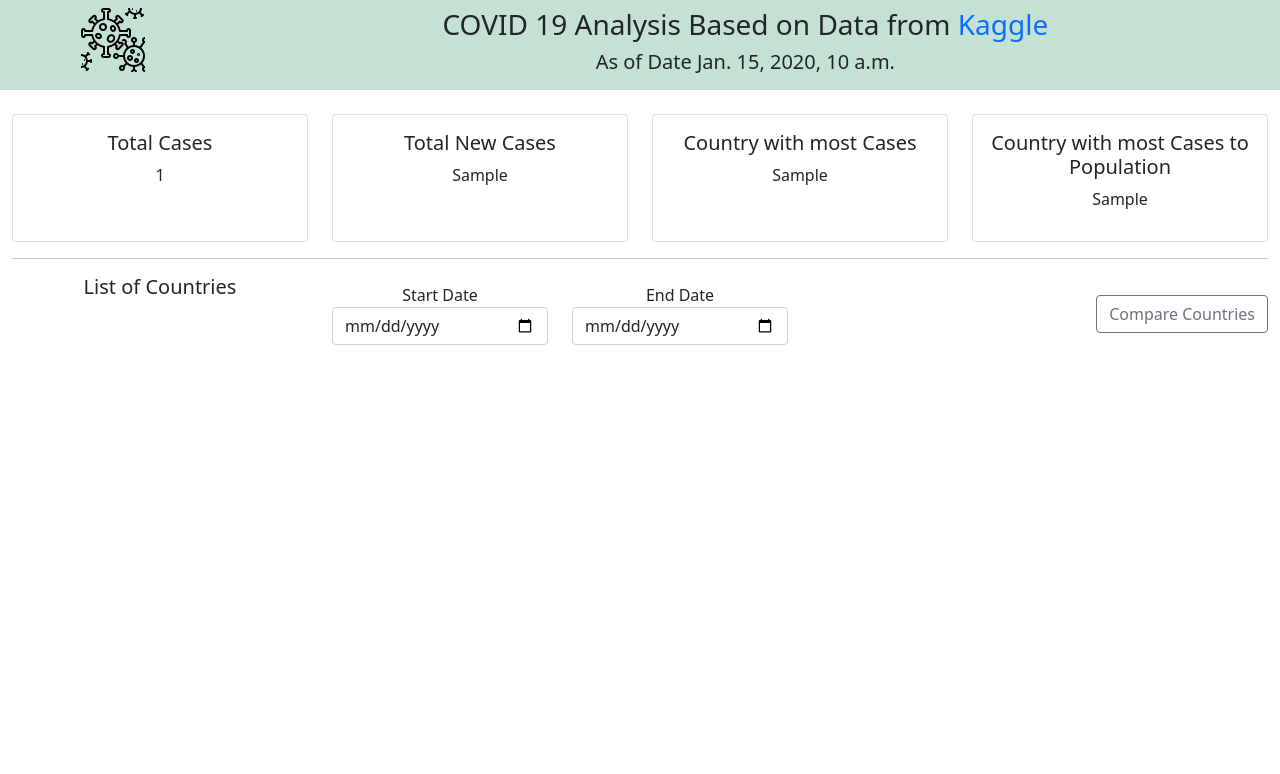
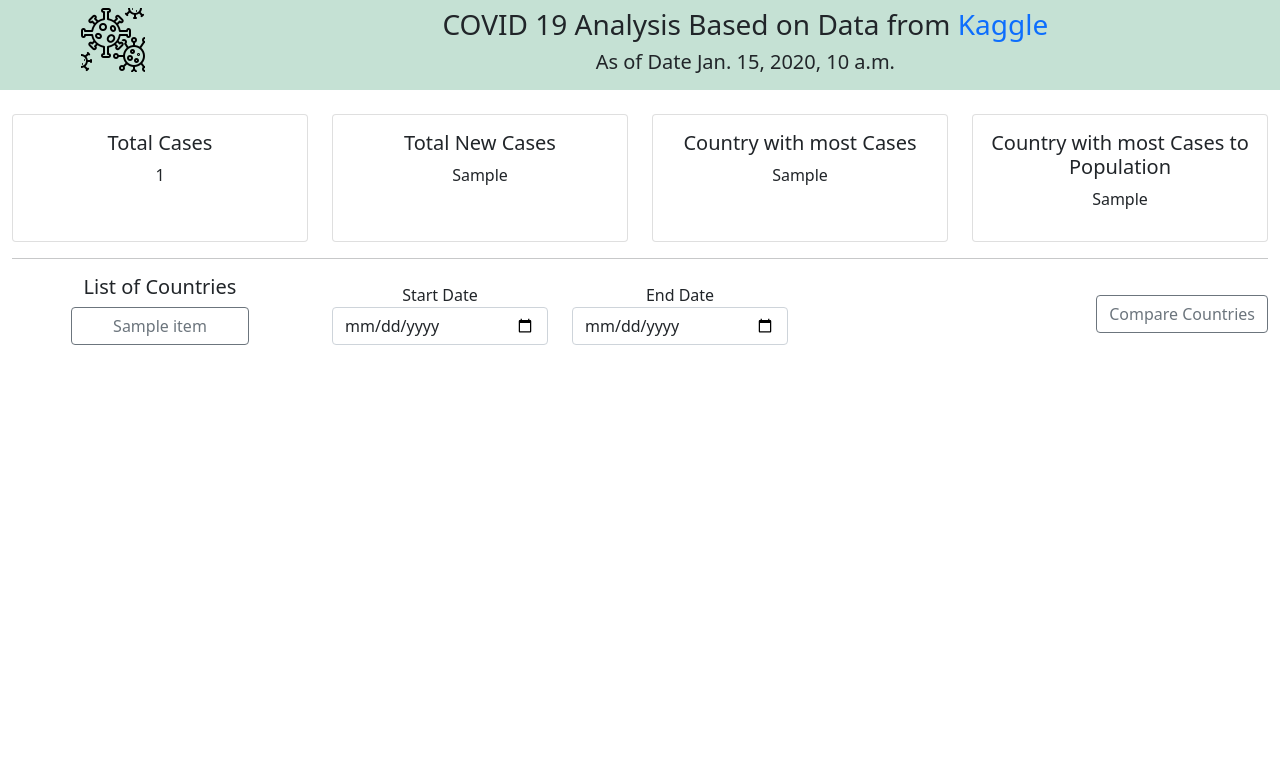
Before and after one commit to ajas91/covid19-analysis, a Django app: template DashboardCovid/template/index.html in a window 1280 px wide. Shown: the top 774 px of the page. Run offline with Django 4.2, Linux system fonts and the light colour scheme; the template is opened without the code that fills it: most values are stand-ins (such as "Sample title", 1, 10 or a date in 2020); some libraries are stand-ins or nearby versions.

Commit message:
add list of countries buttons

```diff
--- a/DashboardCovid/static/css/styles.css
+++ b/DashboardCovid/static/css/styles.css
@@ -27,3 +27,15 @@ a {
 .card {
     height: 8em !important;
 }
+
+.countries{
+    width: 60%;
+    text-align: center;
+}
+
+.btn-wrap-text {
+    overflow: hidden;
+  white-space: nowrap;
+  display: inline-block;
+  text-overflow: ellipsis;
+}
--- a/DashboardCovid/static/js/worldmap.js
+++ b/DashboardCovid/static/js/worldmap.js
@@ -64,7 +64,7 @@ Highcharts.getJSON('https://cdn.jsdelivr.net/gh/highcharts/highcharts@v7.0.0/sam
             name: 'Total Cases',
             states: {
                 hover: {
-                    color: '#a4edba'
+                    color: '#a6cee0'
                 }
             }
         }]
--- a/DashboardCovid/template/index.html
+++ b/DashboardCovid/template/index.html
@@ -72,8 +72,15 @@
             <hr>
 
             <div class="row mb-4">
-                <div class="col-3 mr-2">
+                <div class="col-3 mr-2 overflow-scroll" style="height: 500px;">
                     <h5>List of Countries</h5>
+                    {% for item in countriesList %}
+                        <div class="row mb-1" style="width: 60%; margin-left: 20%; margin-right: 20%;">
+                            <button type="button" class="btn btn-outline-secondary btn-wrap-text">
+                                {{ item }}
+                            </button>
+                        </div>
+                    {% endfor %}
                 </div>
                 <div class="col-9">
                     <div class="row mb-4 mt-2 align-items-center">
```
Also changed, not shown: DashboardCovid/firstUI/views.py (+4 -3 lines).
